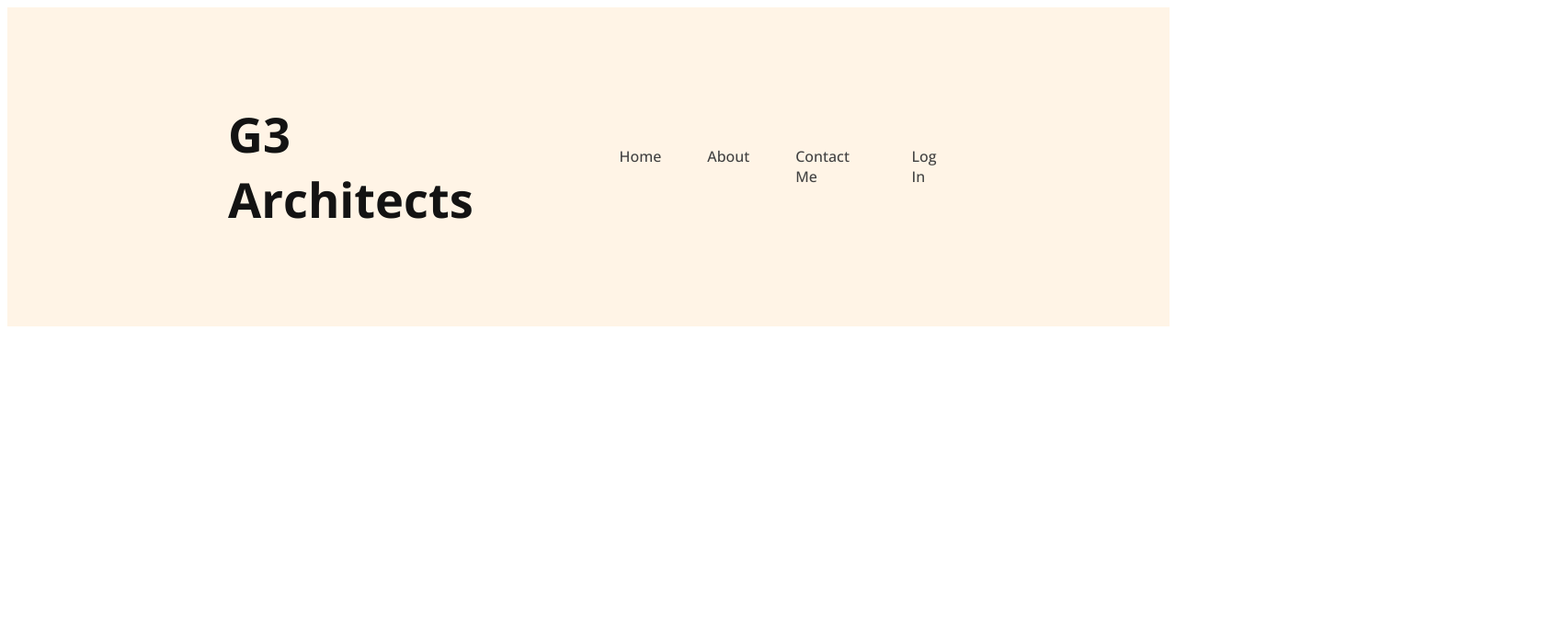
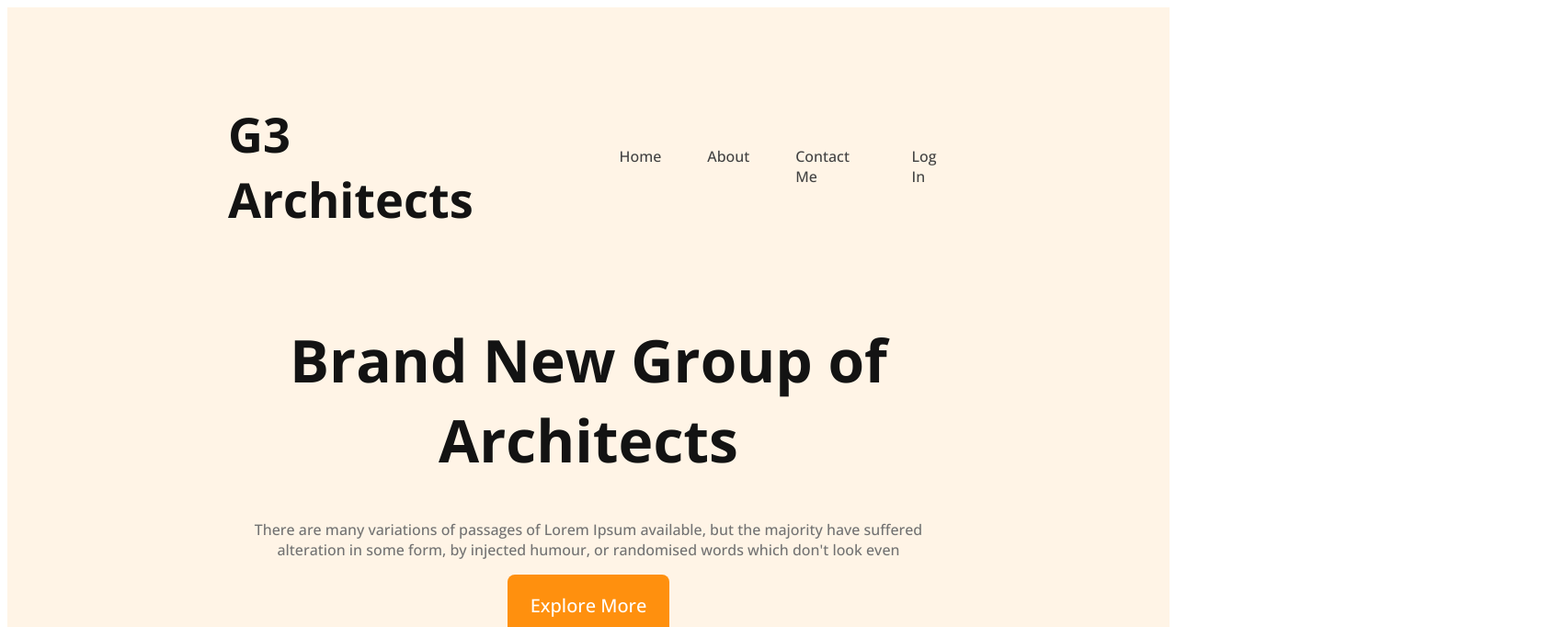
Before and after one commit to BorhanUddin10/g3-architects-website, a plain HTML site: page index.html in a window 1280 px wide. Shown: the top 682 px of the page at 92% size, 1688 px wide, since content can reach past the window. Drawn offline with nearby package versions, Linux system fonts and the light colour scheme.

Commit message:
added somthing

```diff
--- a/index.html
+++ b/index.html
@@ -15,10 +15,16 @@
                 <li><a href="">About</a></li>
                 <li><a href="">Contact Me</a></li>
                 <li><a href="">Log In</a></li>
-
-
             </ul>
         </nav>
+        <div class="banner-content">
+            <h1 class="banner-title">Brand New Group of Architects</h1>
+            <p  class="banner-description">There are many variations of passages of Lorem Ipsum available, but the majority have suffered alteration in some form, by injected humour, or randomised words which don't look even</p>
+            <button class="btn-primary" >Explore More</button>
+            <div>
+                <img src="images/banner.png" alt="">
+            </div>
+        </div>
 
     </header>
     <main>
--- a/styles/architects.css
+++ b/styles/architects.css
@@ -1,9 +1,24 @@
 /*wark sens front*/
 @import url('https://fonts.googleapis.com/css2?family=Open+Sans:ital,wght@0,500;0,700;1,400&display=swap');
 
+/*share styles*/
 *{
     font-family: 'Open Sans', sans-serif;
 }
+
+.btn-primary{
+    border-radius: 8px;
+    color: #FFF;
+    font-size: 1.25rem;
+    background: #ff900e;
+    padding: 20px 25px;
+    color: #FFF;
+    cursor: pointer;
+    border: 0;
+}
+
+
+/*header styles*/
 header{
     background: rgba(255, 144, 14, 0.10);
     padding: 50px 240px;
@@ -34,3 +49,17 @@ nav li a{
     text-decoration: none;
     color: #424242;
 }
+.banner-content{
+    max-width: 800;
+    text-align: center;
+    margin: 0 auto;
+}
+.banner-title{
+    font-size: 4rem;
+    font-weight: 700;
+    color: #131313;
+}
+.banner-description{
+    color: #727272;
+
+}
```
